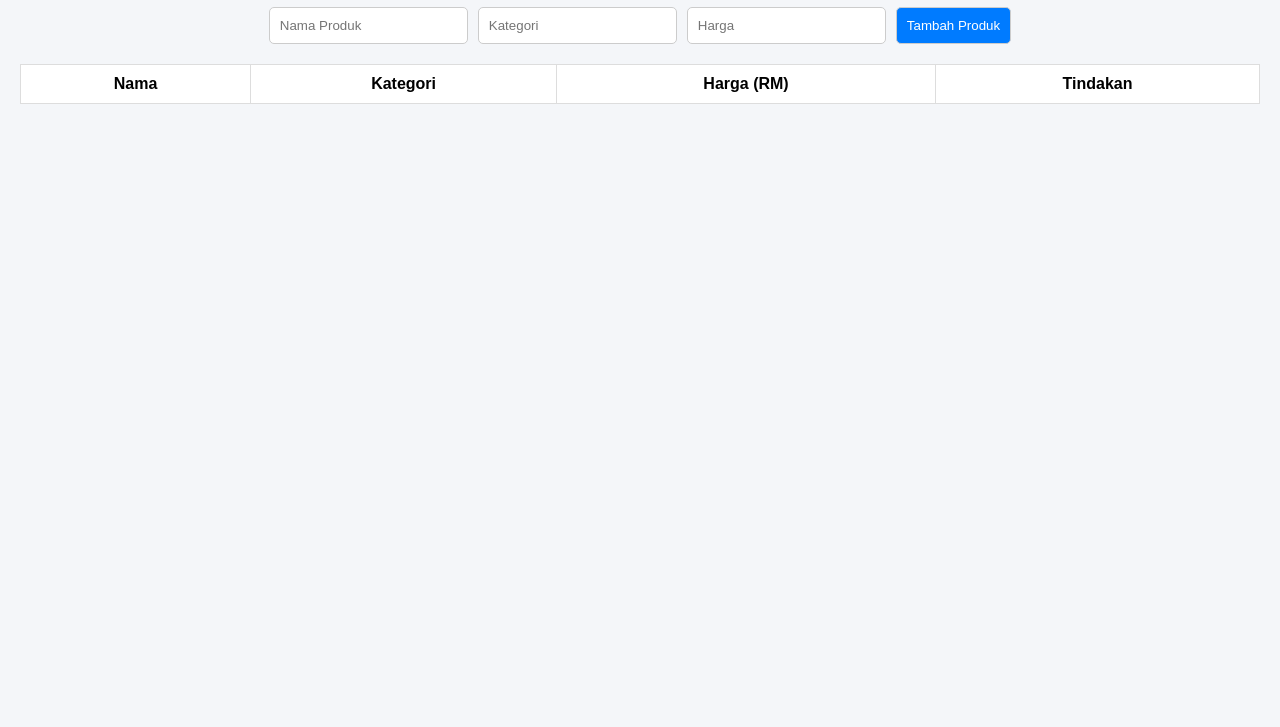
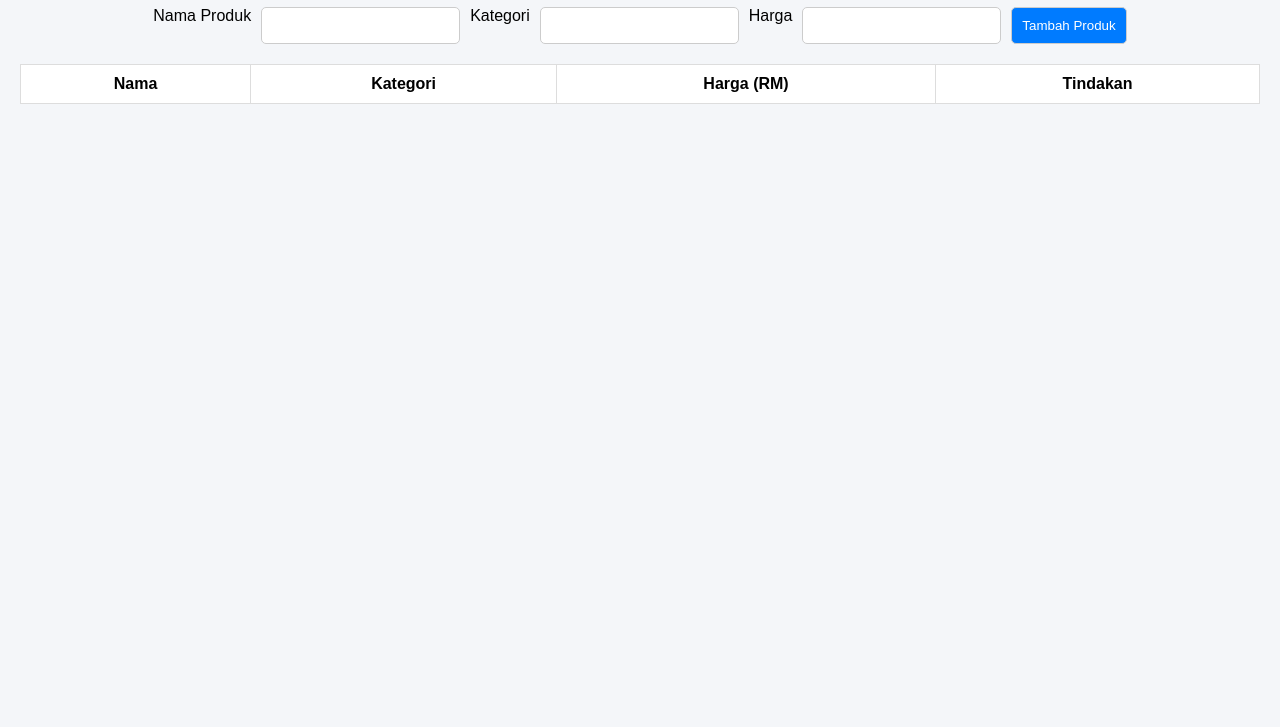
Before and after one commit to Hakimiyt/Sistem_Pengurusan_Produk, a website: page index.html in a window 1280 px wide. Shown: the part 73-800 px from the top of the page. Drawn offline with Linux system fonts and the light colour scheme; no server answers.

Commit message:
Add labels to product form inputs

```diff
--- a/index.html
+++ b/index.html
@@ -11,9 +11,12 @@
     <h1>Sistem Pengurusan Produk</h1>
 
     <form id="productForm">
-        <input type="text" id="nama" placeholder="Nama Produk" required>
-        <input type="text" id="kategori" placeholder="Kategori" required>
-        <input type="number" id="harga" placeholder="Harga" required>
+        <label for="nama">Nama Produk</label>
+        <input type="text" id="nama" required>
+        <label for="kategori">Kategori</label>
+        <input type="text" id="kategori" required>
+        <label for="harga">Harga</label>
+        <input type="number" id="harga" required>
         <button type="submit">Tambah Produk</button>
     </form>
 
```
